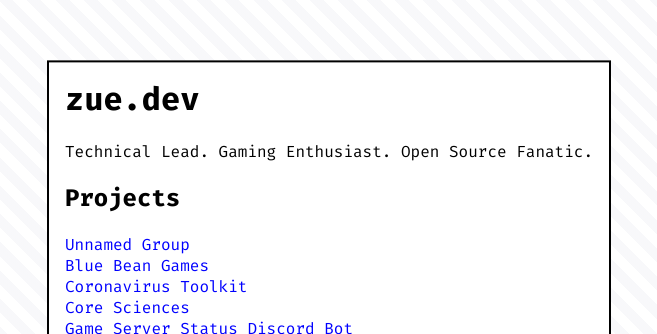
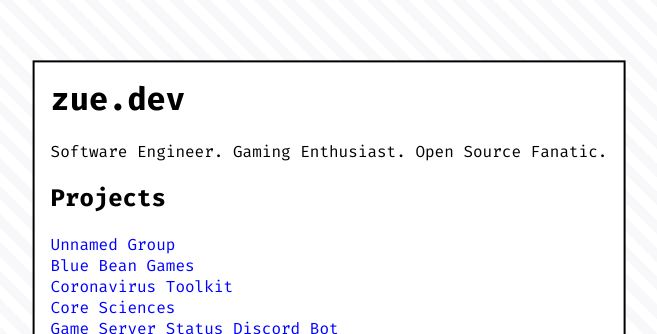
Before and after one commit to zuedev/zuedev.github.io, a plain HTML site: page docs/index.html in a window 1280 px wide. Shown: the part 162-496 px from the top of the page, without its empty margins (311-968 px from the left). Drawn offline with Linux system fonts and the light colour scheme.

Commit message:
Update index.html

```diff
--- a/docs/index.html
+++ b/docs/index.html
@@ -10,7 +10,7 @@
 <body>
   <main>
     <h1>zue.dev</h1>
-    <p>Technical Lead. Gaming Enthusiast. Open Source Fanatic.</p>
+    <p>Software Engineer. Gaming Enthusiast. Open Source Fanatic.</p>
     <article id="projects">
       <h2>Projects</h2>
       <ul>
```
